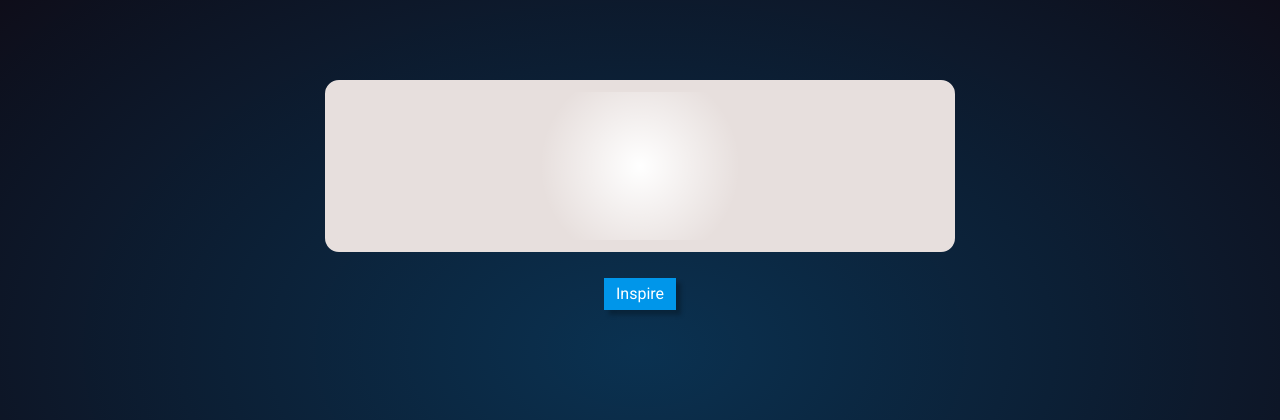
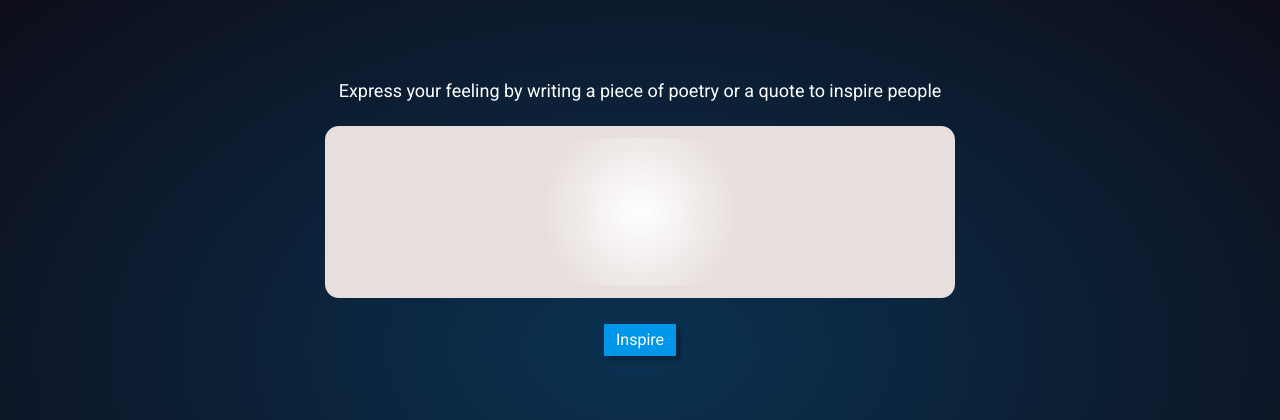
Before and after one commit to aIacoella/spaceapps, a PHP site: page /php/inspireAdd.php in a window 1280 px wide. Shown: the part 50-470 px from the top of the page. Run offline with PHP 8.4, Linux system fonts and the light colour scheme.

Commit message:
help messages

```diff
--- a/php/game.php
+++ b/php/game.php
@@ -27,6 +27,9 @@
         </div>
     </div>
         <img class="main-img" id="mainImg" src="" alt="img">
+
+
+   <h2 class="help">Choose the text that refers to the image showed</h2>
     <form id="gameForm" method="post" action= "leaderboard.php">
     <div class="answers-div">
         <div class="answer-block" onClick="answer(1)">
--- a/php/inspire.php
+++ b/php/inspire.php
@@ -23,9 +23,11 @@
     <div class="tagSelection" id="tagSelection">
 
     </div>
+
     <div class="imgDiv">
+    </div>
 
-    </div>
+
 
 
 </body>
--- a/php/inspireAdd.php
+++ b/php/inspireAdd.php
@@ -21,6 +21,9 @@
         </div>
     </div>
     <div>
+
+
+
         <form class="add-input-block" action="add.php" method="post">
             <img id="mainImg" class="main-img" src=<?php
             if(!isset($_GET['name'])) echo "errore";
@@ -30,6 +33,9 @@
             if(!isset($_GET['name'])) echo "errore";
             else echo $_GET['name'];
             ?>>
+
+   <h2 class="help">Express your feeling by writing a piece of poetry or a quote to inspire people</h2>
+
             <div class="inputAdd">
                 <textarea class="textArea" name="content" id="txtArea" rows="6" cols="70"></textarea>
                 <input class="submit" type="submit" value="Inspire">
@@ -37,6 +43,8 @@
         </form>
     </div>
 
+
+
     <script src="../js/addAnimation.js"></script>
 
 </body>
--- a/style/style.css
+++ b/style/style.css
@@ -200,3 +200,11 @@ body {
   background-color: #0096ea;
   color: white;
 }
+
+.help {
+  display: block;
+  color: white;
+  text-align: center;
+  font-size: 18px;
+  margin: 24px 0;
+}
```
